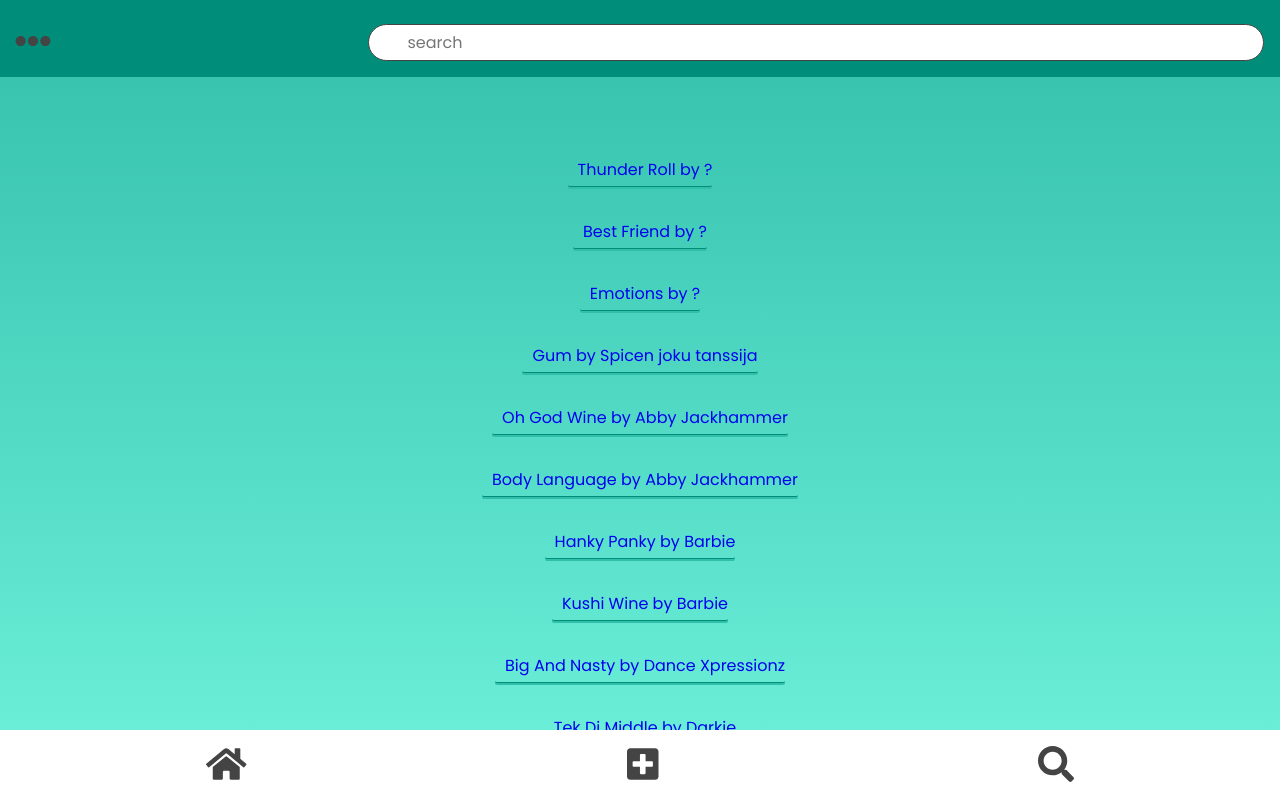
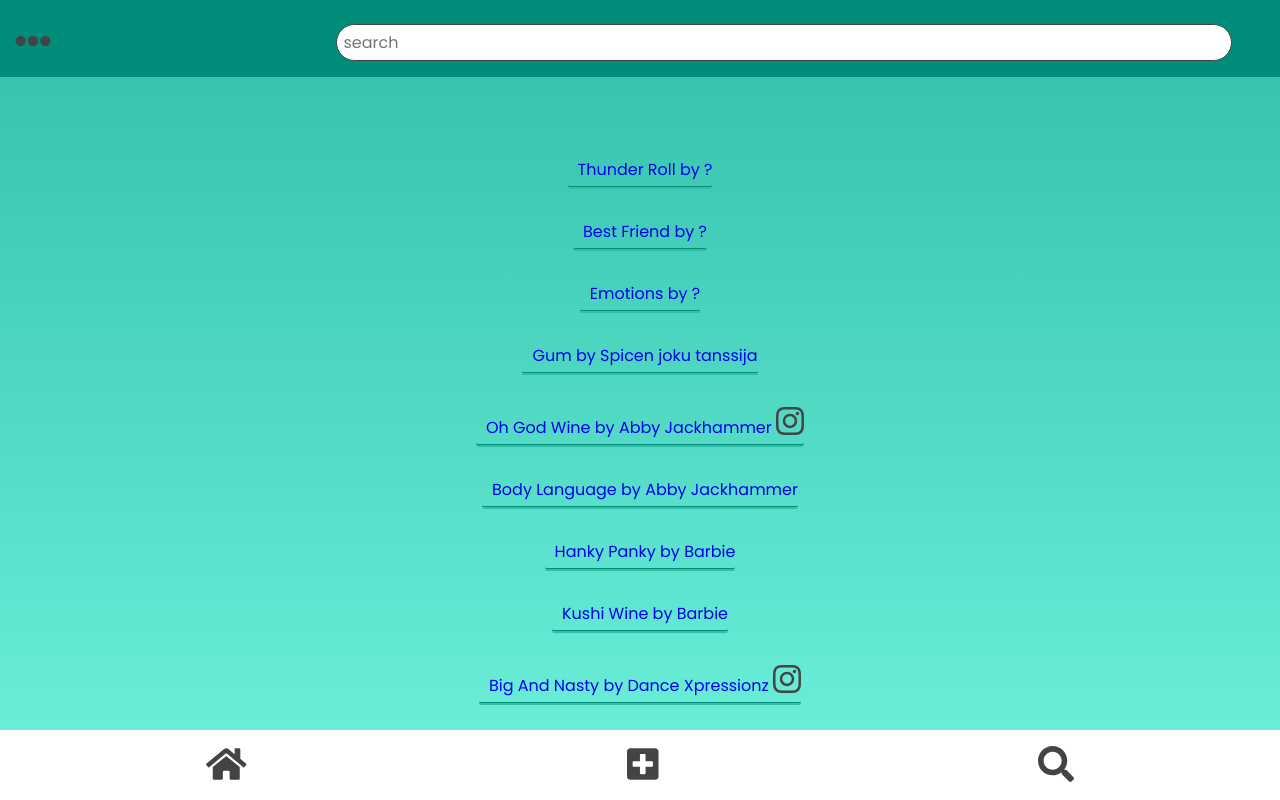
Before and after one commit to Termanty/movesapp, a React (Create React App) app: page /search in a window 1280 px wide. Built offline with nearby package versions, Linux system fonts and the light colour scheme; data requests are answered from the project's data file.

Commit message:
added insta logo to listitem if link available, moved search input

```diff
--- a/package.json
+++ b/package.json
@@ -5,6 +5,7 @@
   "dependencies": {
     "@fortawesome/fontawesome-free": "^5.15.4",
     "@fortawesome/fontawesome-svg-core": "^1.2.36",
+    "@fortawesome/free-brands-svg-icons": "^5.15.4",
     "@fortawesome/free-solid-svg-icons": "^5.15.4",
     "@fortawesome/react-fontawesome": "^0.1.16",
     "@testing-library/jest-dom": "^5.14.1",
--- a/src/components/ListItem.js
+++ b/src/components/ListItem.js
@@ -1,12 +1,18 @@
 import React from "react";
 import { Link } from "react-router-dom";
+import { FontAwesomeIcon } from "@fortawesome/react-fontawesome";
+import {
+  faInstagram
+} from "@fortawesome/free-brands-svg-icons"
 
-const ListItem = ({ move, creator, Id }) => {
+
+const ListItem = ({ move, creator, Id, link }) => {
   return (
     <div className="ListItem">
       <Link to={"/moves/" + Id}>
         <p>
-          {move} by {creator}
+          {move} by {creator} <span className="insta-span">{(link === "" || !link ? "" : <FontAwesomeIcon icon={faInstagram} className="insta" />
+          )}</span>
         </p>
       </Link>
     </div>
--- a/src/components/Search.js
+++ b/src/components/Search.js
@@ -36,6 +36,7 @@ class Search extends Component {
             move={filteredDanceMove.Move}
             creator={filteredDanceMove.Creator}
             Id={filteredDanceMove.Id}
+            link={filteredDanceMove.Link}
           />
         ))}
       </div>
--- a/src/style.css
+++ b/src/style.css
@@ -187,9 +187,9 @@ input {
 .search input {
   width: 70%;
   padding: 0.8vh;
-  padding-left: 3vw;
+  padding-left: 3 vw;
   border-radius: 20px;
-  margin: 2vh;
+  margin: 2vh 6vh 2vh 0;
   font-family: var(--app-body-font);
   font-size: 16px;
 }
@@ -206,6 +206,10 @@ input {
 .ListItem:hover {
   cursor: pointer;
   box-shadow: var(--keppel-green) 0px 6px 0px 0px;
+}
+.insta {
+  font-size: 2em;
+  color: var(--grey);
 }
 
 /* == DANCEMOVE  == */
```
Also changed, not shown: 1 other file (tests, documents, lock files or other folders).
